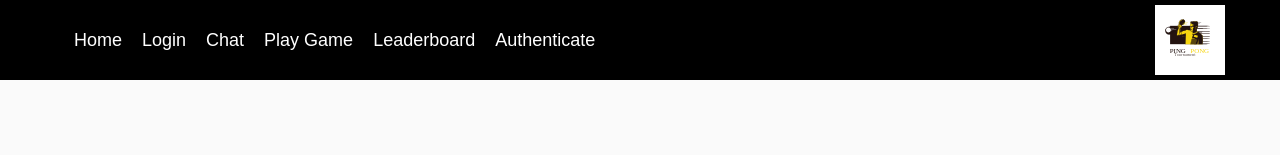
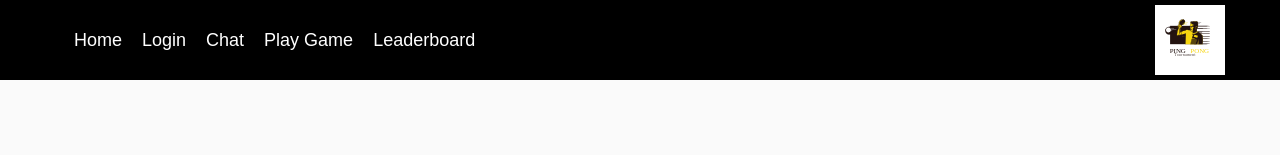
Before and after one commit to mcombeau/ft_transcendance, a React (Create React App) app in the folder frontend-app/: page / in a window 1280 px wide. Shown: the top 155 px of the page. Built offline with nearby package versions, Linux system fonts and the light colour scheme; no server answers; the HTML template or start-up script is replaced by a standard one.

Commit message:
Added link to self profile in navbar

```diff
--- a/frontend-app/src/components/navbar/navbar.js
+++ b/frontend-app/src/components/navbar/navbar.js
@@ -1,4 +1,5 @@
-import React, { useState } from "react";
+import React, { useEffect, useState } from "react";
+import { useCookies } from "react-cookie";
 
 import {
   NavbarContainer,
@@ -16,6 +17,14 @@ import LogoImg from "./../../ping.svg";
 
 function Navbar() {
   const [extendNavbar, setExtendNavbar] = useState(false);
+  const [cookies] = useCookies(["cookie-name"]);
+  const [username, setUsername] = useState("");
+
+  useEffect(() => {
+    if (cookies["Username"] != undefined) {
+      setUsername(cookies["Username"]);
+    }
+  }, [cookies]);
 
   return (
     <NavbarContainer extendNavbar={extendNavbar}>
@@ -27,7 +36,7 @@ function Navbar() {
             <NavbarLink to="/chat"> Chat</NavbarLink>
             <NavbarLink to="/play"> Play Game</NavbarLink>
             <NavbarLink to="/leaderboard"> Leaderboard</NavbarLink>
-            <NavbarLink to="/auth"> Authenticate</NavbarLink>
+            <NavbarLink to={`/user/${username}`}> {username}</NavbarLink>
             <OpenLinksButton
               onClick={() => {
                 setExtendNavbar((curr) => !curr);
@@ -51,6 +60,10 @@ function Navbar() {
             {" "}
             Leaderboard
           </NavbarLinkExtended>
+          <NavbarLinkExtended to={`/user/${username}`}>
+            {" "}
+            {username}
+          </NavbarLinkExtended>
         </NavbarExtendedContainer>
       )}
     </NavbarContainer>
```
